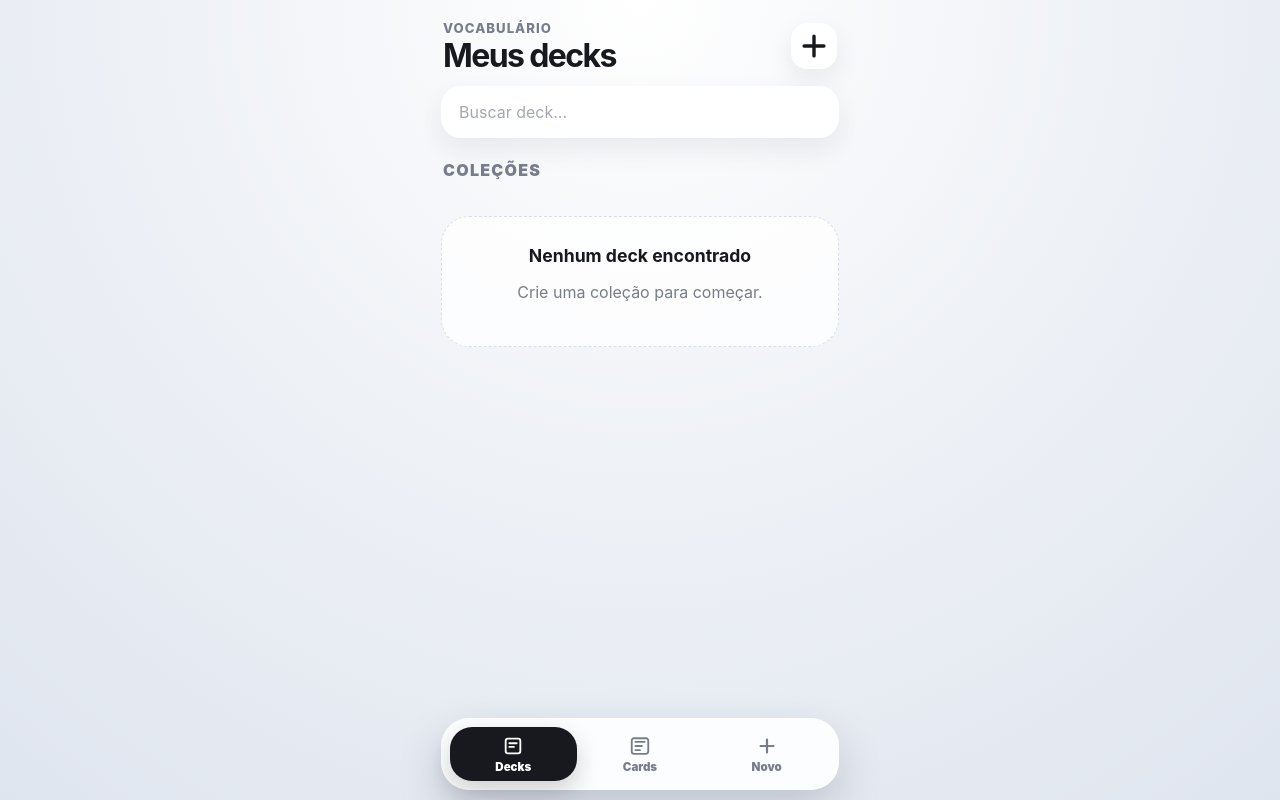
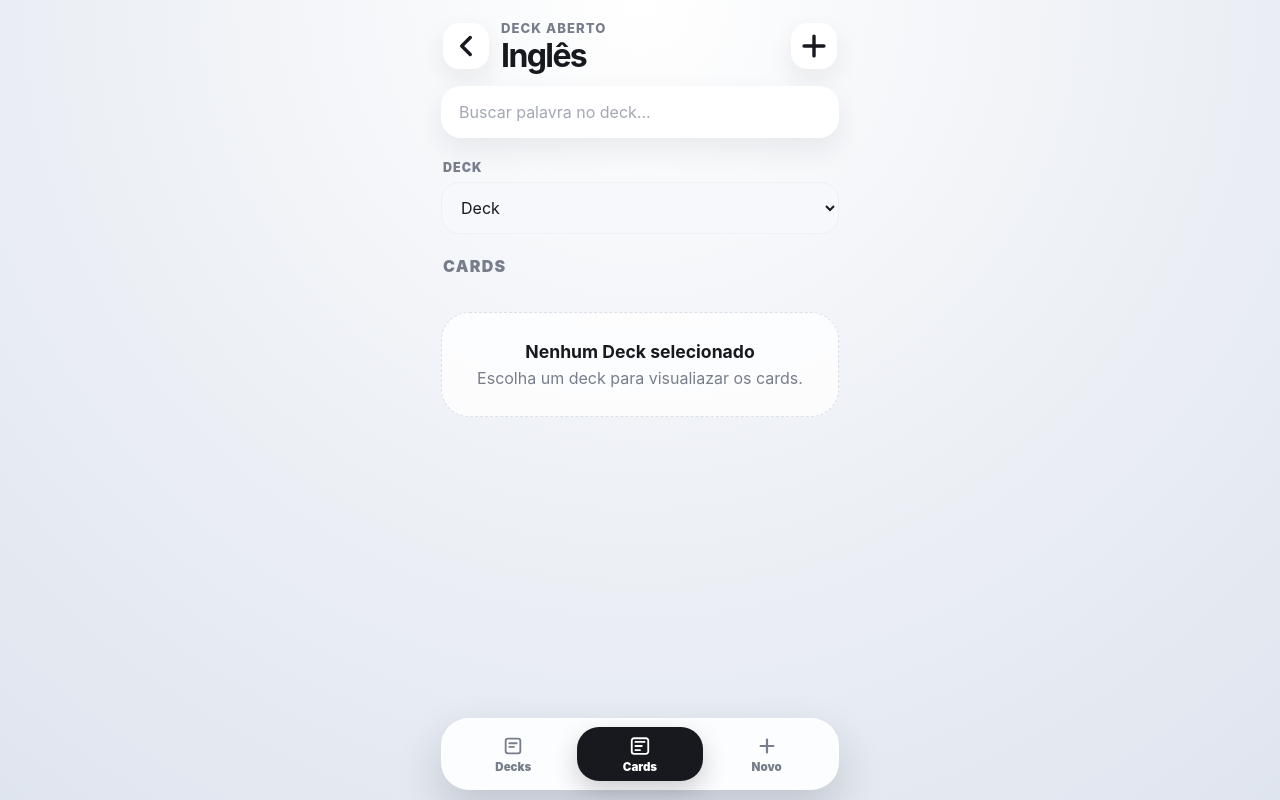
Before and after one commit to Gustavo-Falcao/Deckly, a React (Vite) app: page /#/cards in a window 1280 px wide. Built offline with nearby package versions, Linux system fonts and the light colour scheme.

Commit message:
Iniciando react router no projeto e mudanca de telas pelo menu feitas.

```diff
--- a/package.json
+++ b/package.json
@@ -11,7 +11,8 @@
   },
   "dependencies": {
     "react": "^19.2.5",
-    "react-dom": "^19.2.5"
+    "react-dom": "^19.2.5",
+    "react-router-dom": "^7.15.0"
   },
   "devDependencies": {
     "@eslint/js": "^10.0.1",
--- /dev/null
+++ b/src/components/BottomNav.tsx
@@ -0,0 +1,90 @@
+import { NavLink, useLocation } from "react-router-dom"
+
+function BottomNav() {
+    const location = useLocation();
+    const pathname = location.pathname
+
+    console.log(`Nome do caminho atual => ${pathname}`)
+
+    const isCardsActive =
+        pathname === "/cards" ||
+        /^\/decks\/[^/]+\/cards$/.test(pathname);
+
+    const isNewCardActive =
+        pathname === "/novo" ||
+        pathname == "/cards/novo" ||
+        /^\/decks\/[^/]+\/cards\/novo$/.test(pathname);
+
+    return (
+
+        <nav className="bottom-nav" aria-label="Menu inferior">
+            <NavLink
+            to={"/"}
+            className={({isActive}) =>
+            `nav-item ${isActive ? "active" : ""}`
+            }
+            data-screen="screen-decks"
+            >
+
+                <svg viewBox="0 0 24 24" fill="none" aria-hidden="true">
+                <path
+                d="M4 6.5A2.5 2.5 0 0 1 6.5 4h11A2.5 2.5 0 0 1 20 6.5v11a2.5 2.5 0 0 1-2.5 2.5h-11A2.5 2.5 0 0 1 4 17.5v-11Z"
+                stroke="currentColor"
+                strokeWidth={2}
+                />
+                <path
+                d="M8 9h8M8 13h5"
+                stroke="currentColor"
+                strokeWidth={2}
+                strokeLinecap="round"
+                />
+                </svg>
+                Decks
+
+            </NavLink>
+
+            <NavLink
+            to={"/cards"}
+            className={() =>
+            `nav-item ${isCardsActive ? "active" : ""}`
+            }
+            data-screen="screen-decks"
+            >
+                <svg viewBox="0 0 24 24" fill="none" aria-hidden="true">
+                <path
+                d="M7 7.5h10M7 12h7M7 16.5h5"
+                stroke="currentColor"
+                strokeWidth={2}
+                strokeLinecap="round"
+                />
+                <path
+                d="M5.5 3.5h13A2.5 2.5 0 0 1 21 6v12a2.5 2.5 0 0 1-2.5 2.5h-13A2.5 2.5 0 0 1 3 18V6a2.5 2.5 0 0 1 2.5-2.5Z"
+                stroke="currentColor"
+                strokeWidth={2}
+                />
+                </svg>
+                Cards
+            </NavLink>
+
+            <NavLink
+            to={"/novo"}
+            className={() =>
+            `nav-item ${isNewCardActive ? "active" : ""}`
+            }
+            data-screen="screen-decks"
+            >
+                <svg viewBox="0 0 24 24" fill="none" aria-hidden="true">
+                <path
+                d="M12 5v14M5 12h14"
+                stroke="currentColor"
+                strokeWidth={2.4}
+                strokeLinecap="round"
+                />
+                </svg>
+                Novo
+            </NavLink>
+        </nav>
+    )
+}
+
+export default BottomNav
--- a/src/main.tsx
+++ b/src/main.tsx
@@ -1,10 +1,14 @@
 import { StrictMode } from 'react'
 import { createRoot } from 'react-dom/client'
+import { HashRouter } from 'react-router-dom'
+
 import './styles/index.css'
 import App from './pages/App.tsx'
 
 createRoot(document.getElementById('root')!).render(
   <StrictMode>
-    <App />
+    <HashRouter>
+      <App />
+    </HashRouter>
   </StrictMode>,
 )
--- a/src/pages/App.tsx
+++ b/src/pages/App.tsx
@@ -1,73 +1,25 @@
 import Decks from "./Decks"
 import Cards from "./Cards"
-import { useState } from "react"
 import CriarCard from "./CriarCard"
+import { Route, Routes } from "react-router-dom"
+import BottomNav from "../components/BottomNav"
 
 function App() {
-  const [page, setPage] = useState("decks")
 
   return (
     <>
       <main className="app">
-        {page === "decks" ? <Decks/> : page === "cards" ? <Cards/> : <CriarCard/>}
+        <Routes>
+          <Route path="/" element={<Decks/>} />
+          <Route path="/cards" element={<Cards />} />
+          <Route path="/decks/:idDeck/cards" element={<Cards/>} />
+          <Route path="/novo" element={<CriarCard/>} />
+          <Route path="/decks/:idDeck/cards/novo" element={<CriarCard/>}/>
+          <Route path="/decks/:idDeck/cards/:idCard/editar" element={<CriarCard/>} />
+        </Routes>
       </main>
-      <nav className="bottom-nav" aria-label="Menu inferior">
-        <button
-        className={`nav-item ${page === "decks" && "active"}`}
-        data-screen="screen-decks"
-        onClick={() => {setPage("decks")}}
-        >
-          <svg viewBox="0 0 24 24" fill="none" aria-hidden="true">
-            <path
-            d="M4 6.5A2.5 2.5 0 0 1 6.5 4h11A2.5 2.5 0 0 1 20 6.5v11a2.5 2.5 0 0 1-2.5 2.5h-11A2.5 2.5 0 0 1 4 17.5v-11Z"
-            stroke="currentColor"
-            strokeWidth={2}
-            />
-            <path
-            d="M8 9h8M8 13h5"
-            stroke="currentColor"
-            strokeWidth={2}
-            strokeLinecap="round"
-            />
-          </svg>
-          Decks
-        </button>
-        <button
-        className={`nav-item ${page === "cards" && "active"}`}
-        id="navCards"
-        onClick={() => {setPage("cards")}}
-        >
-          <svg viewBox="0 0 24 24" fill="none" aria-hidden="true">
-            <path
-            d="M7 7.5h10M7 12h7M7 16.5h5"
-            stroke="currentColor"
-            strokeWidth={2}
-            strokeLinecap="round"
-            />
-            <path
-            d="M5.5 3.5h13A2.5 2.5 0 0 1 21 6v12a2.5 2.5 0 0 1-2.5 2.5h-13A2.5 2.5 0 0 1 3 18V6a2.5 2.5 0 0 1 2.5-2.5Z"
-            stroke="currentColor"
-            strokeWidth={2}
-            />
-          </svg>
-          Cards
-        </button>
-        <button
-        className={`nav-item ${page === "criarCard" && "active"}`}
-        id="navCreate"
-        onClick={() => {setPage("criarCard")}}
-        >
-          <svg viewBox="0 0 24 24" fill="none" aria-hidden="true">
-            <path
-            d="M12 5v14M5 12h14"
-            stroke="currentColor"
-            strokeWidth={2.4}
-            strokeLinecap="round"
-            />
-          </svg>
-          Novo
-        </button>
-      </nav>
+
+      <BottomNav />
     </>
   )
 }
--- a/src/pages/Cards.tsx
+++ b/src/pages/Cards.tsx
@@ -1,4 +1,22 @@
+import { useState, type JSX } from "react"
+import type { DeckOption, Deck } from "../types/Deck"
+
 function Cards() {
+
+    const [decks, setDecks] = useState<Deck[]>(() :Deck[] => {
+                const valorLocalStorage = localStorage.getItem("_DECKS_")
+
+                return valorLocalStorage ? JSON.parse(valorLocalStorage) : []
+            })
+    const [idDeckEscolhido, setIdDeckEscolhido] = useState<string>("")
+    const optionDecks: DeckOption[] = decks.map((deck) => {
+        return {
+            id: deck.id,
+            name: deck.name
+        }
+    })
+    const deckEscolhido = decks.find(deck => deck.id === idDeckEscolhido) ?? null
+
     return (
     <>
         <section className="screen active" id="screen-cards">
@@ -31,9 +49,53 @@ function Cards() {
             </header>
 
             <input className="search-box" id="cardSearch" type="search" placeholder="Buscar palavra no deck..." />
+            <div className="choose-deck">
+                <div className="field">
+                    <label htmlFor="cardDeck">Deck</label>
+                    <select
+                    id="cardDeck"
+                    required
+                    value={idDeckEscolhido}
+                    onChange={(e) => setIdDeckEscolhido(e.target.value)}
+                    >
+                        <option value="" hidden>Deck</option>
+                        {optionDecks.map((deck) : JSX.Element =>
+                            <option key={deck.id} value={deck.id}>{deck.name}</option>
+                        )}
+                    </select>
+                </div>
+            </div>
 
             <h2 className="section-title">Cards</h2>
-            <div className="cards-list" id="cardsList"></div>
+            <div className="cards-list" id="cardsList">
+                {
+                    deckEscolhido === null ?
+                        <div className="empty-state">
+                            <strong>Nenhum Deck selecionado</strong>Escolha um deck para visualiazar os cards.
+                        </div>
+                    :
+                    deckEscolhido.cards.length === 0 ?
+                        <div className="empty-state">
+                            <strong>Nenhum card por aqui</strong>Toque em + para cadastrar sua primeira palavra.
+                        </div>
+                    :
+                    deckEscolhido.cards.map((card) :JSX.Element =>
+                        <article key={card.id}>
+                            <div
+                            className="word-card is-closed"
+                            data-card-id={card.id}
+                            role="button"
+                            aria-haspopup="dialog">
+                                <h2 className="word-title">
+                                    {card.name}
+                                </h2>
+                            </div>
+                        </article>
+                    )
+
+
+                }
+            </div>
         </section>
     </>
     )
--- a/src/styles/index.css
+++ b/src/styles/index.css
@@ -439,6 +439,10 @@ button {
   box-shadow: var(--shadow);
 }
 
+.choose-deck {
+  margin-top: 22px;
+}
+
 .field {
   margin-bottom: 14px;
 }
@@ -615,6 +619,7 @@ button {
   gap: 3px;
   font-size: 0.72rem;
   font-weight: 900;
+  text-decoration: none;
 }
 
 .nav-item svg {
--- a/src/types/Deck.ts
+++ b/src/types/Deck.ts
@@ -8,3 +8,8 @@ export type Deck = {
     creationDate: string;
     cards: Card[];
 };
+
+export type DeckOption = {
+    id: string
+    name: string
+}
```
Also changed, not shown: src/pages/CriarCard.tsx (+1 -6 lines), 1 other file (tests, documents, lock files or other folders).
